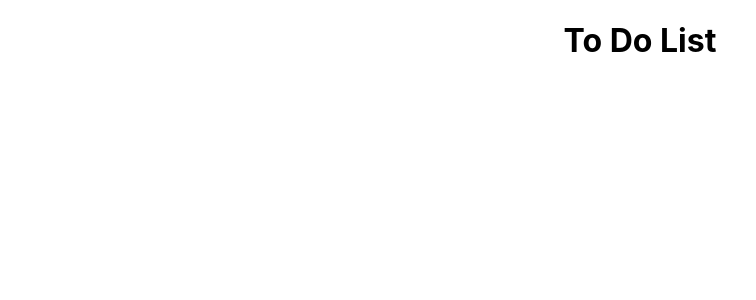
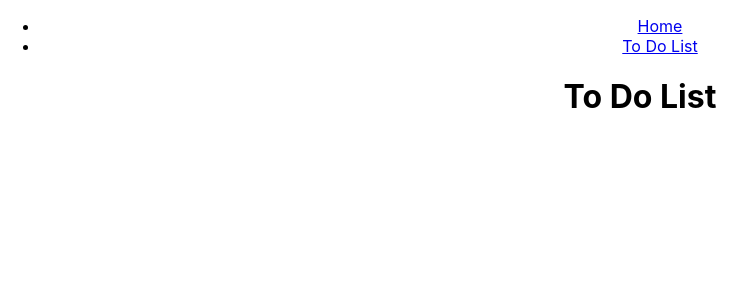
Before and after one commit to JSchnoebe/To-Do-List, a React (Create React App) app: page / in a window 1280 px wide. Shown: the top 300 px of the page, without its empty margins (0-756 px from the left). Built offline with nearby package versions, Linux system fonts and the light colour scheme.

Commit message:
added nav bar

```diff
--- a/package.json
+++ b/package.json
@@ -8,7 +8,7 @@
     "@testing-library/user-event": "^12.8.3",
     "react": "^17.0.2",
     "react-dom": "^17.0.2",
-    "react-router-dom": "^6.0.2",
+    "react-router-dom": "^5.3.0",
     "react-scripts": "4.0.3",
     "web-vitals": "^1.1.2"
   },
--- a/src/App.js
+++ b/src/App.js
@@ -1,6 +1,6 @@
 import logo from './logo.svg';
 import './App.css';
-import { Switch, Route } from 'react-router-dom';
+import { Switch, Route, Link } from 'react-router-dom';
 import Home from './Components/Home';
 import ToDos from './Components/ToDos';
 
@@ -15,6 +15,16 @@ const data = [
 function App() {
   return (
     <div className="App">
+      <nav>
+        <ul>
+          <li>
+            <Link to="/">Home</Link>
+          </li>
+          <li>
+            <a href="/toDos">To Do List</a>
+          </li>
+        </ul>
+      </nav>
       <Switch>
         <Route path="/" exact>
       <Home />
```
Also changed, not shown: 1 other file (tests, documents, lock files or other folders).
